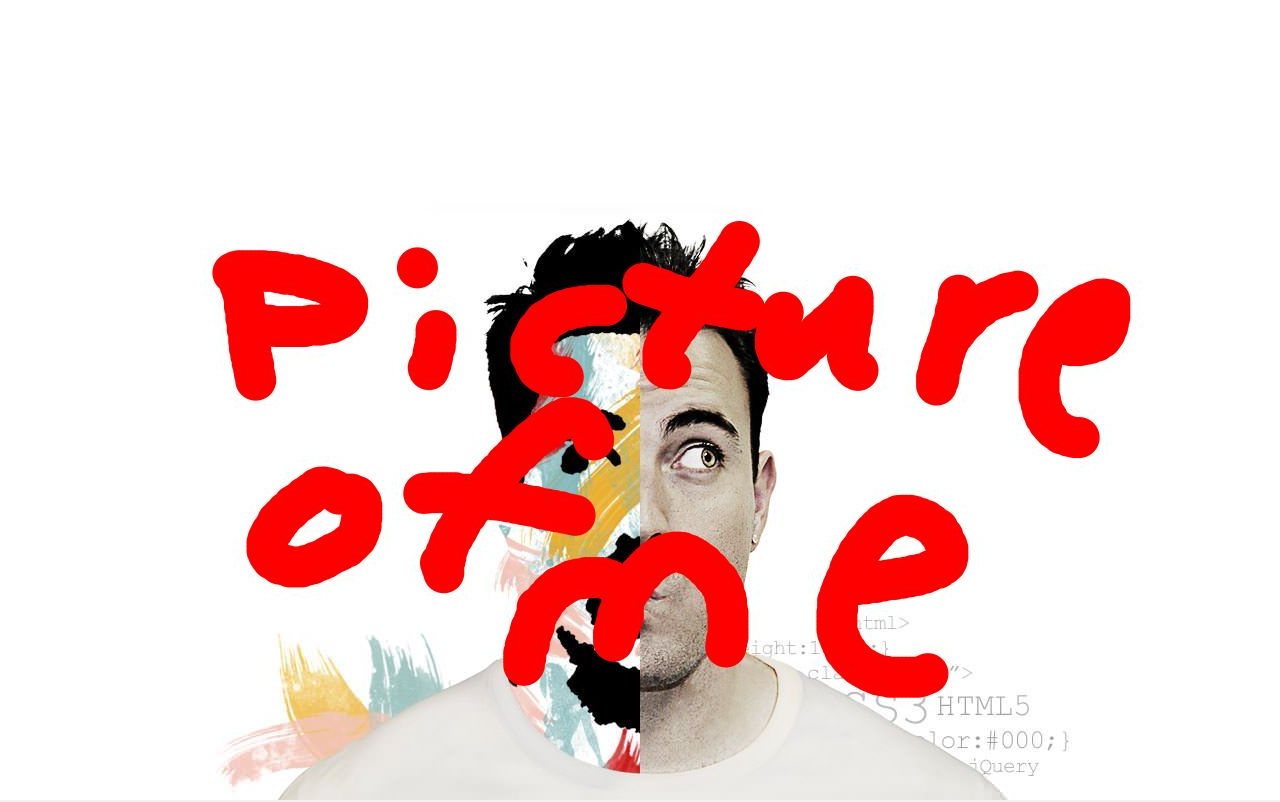
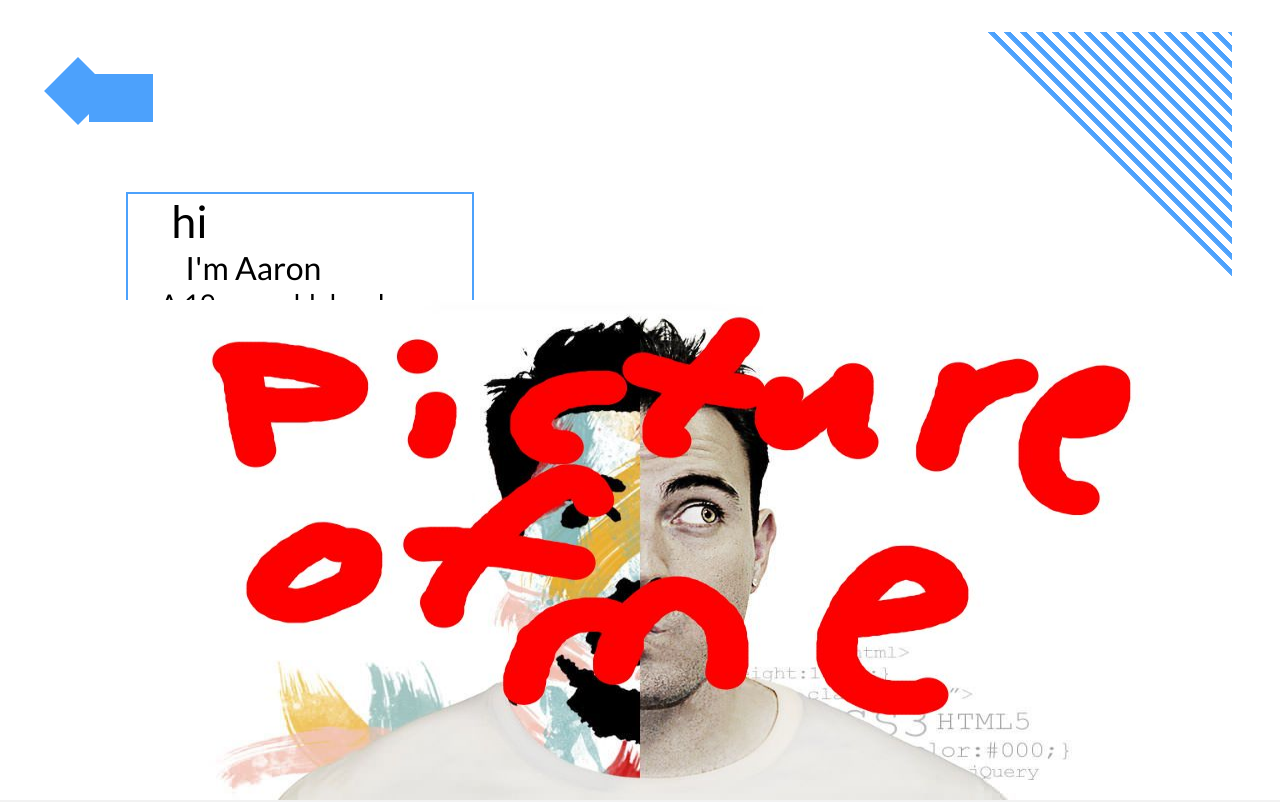
Before and after one commit to Hattorius/portfolio, a React (Vite) app: page / in a window 1280 px wide. Shown: the top 802 px of the page. Built offline with nearby package versions, Linux system fonts and the light colour scheme.

Commit message:
I don't know what I've done

```diff
--- a/src/components/Language.tsx
+++ b/src/components/Language.tsx
@@ -1,10 +1,9 @@
-import { IconProps } from "@iconify/react";
-import { ReactElement, useRef, useState } from "react";
+import { useRef, useState } from "react";
 import styled from "styled-components";
 
 const LanguageLable = styled.span`
     background: #e6e6e6;
-    padding: 2px 8px;
+    padding: 0px 8px;
     user-select: none;
 `;
 
--- a/src/components/VideoIndex.tsx
+++ b/src/components/VideoIndex.tsx
@@ -18,7 +18,7 @@ const Image = styled.img`
 export const VideoIndex = () => {
     return (
         <Wrapper>
-            <Image src={"/public/home.jpg"}/>
+            <Image src={"/public/home.jpg"} height="500" width="760"/>
         </Wrapper>
     );
 }
--- a/src/routes/index.tsx
+++ b/src/routes/index.tsx
@@ -3,7 +3,7 @@ import { VideoIndex } from "../components/VideoIndex";
 import { Icon } from '@iconify/react';
 import { Technologies } from "../components/Technologies";
 import { Language } from "../components/Language";
-import { useRef, useState } from "react";
+import { useEffect, useRef, useState } from "react";
 
 const Page = styled.div`
     width: 100vw;
@@ -56,9 +56,8 @@ const SubTitle = styled.h1`
 `;
 
 const WhatIDoHolder = styled.div`
-    width: 300px;
-    margin-left: auto;
-    margin-right: auto;
+    display: flex;
+    gap: 3rem;
     @media (max-width: 1000px) {
         display: none;
     }
@@ -186,22 +185,180 @@ const SpecialWrapper = styled(Wrapper)`
     transition: 500ms ease-out;
 `;
 
+const Content = styled.div`
+    padding-left: 2rem;
+    padding-right: 2rem;
+`;
+
+const Contact = styled.div`
+    display: flex;
+    flex-wrap: wrap;
+`;
+
+const ContactHalf = styled.div`
+    flex-grow: 1;
+`;
+
+const ContactTable = styled.table`
+    width: 100%;
+`;
+
+const ContactRow = styled.tr``;
+
+const ContactValue = styled.td`
+    padding-top: 1rem;
+    font-size: 1.2rem;
+`;
+
+const Link = styled.a`
+    color: #000;
+`;
+
+const CornerLinesHolder = styled.div`
+    position: absolute;
+    top: 2rem;
+    right: 3rem;
+    height: 300px;
+    width: 300px;
+    overflow: hidden;
+
+    @media (max-width: 1140px) {
+        display: none;
+    }
+`;
+
+const CornerLinesContent = styled.div`
+    width: 100%;
+    height: 100%;
+    position: relative;
+`;
+
+const CornerLine = styled.div`
+    transform: rotateY(0deg) rotate(45deg);
+    height: .3rem;
+    width: 500%;
+    background: linear-gradient(to right, #4ca1fc 50%, #f5b5f2 50%) left;
+    background-size: 200%;
+    position: absolute;
+    transition: 150ms;
+`;
+
+const Yline = styled.div`
+    position: absolute;
+    height: 100vh;
+    width: 1rem;
+    top: 0;
+    left: 10%;
+    background: #f2f2f2;
+
+    @media (max-width: 1530px) {
+        display: none;
+    }
+`;
+
+const DegDegreeBox = styled.div`
+    width: 3rem;
+    height: 3rem;
+    background: linear-gradient(to right, #4ca1fc 50%, #f5b5f2 50%) left;
+    background-size: 200%;
+    position: absolute;
+    transition: 150ms;
+    transform: rotateY(0deg) rotate(45deg);
+    transition: all .5s ease-in-out;
+
+    &:hover {
+        transform: rotate(315deg);
+    }
+
+    @media (max-width: 960px) {
+        display: none;
+    }
+`;
+
+const Box = styled.div`
+    width: 4rem;
+    height: 3rem;
+    background: linear-gradient(to right, #4ca1fc 50%, #f5b5f2 50%) left;
+    background-size: 200%;
+    position: absolute;
+    transition: all .5s ease-in-out;
+
+    &:hover {
+        width: 6rem;
+        height: 4rem;
+    }
+
+    @media (max-width: 700px) {
+        display: none;
+    }
+`;
+
+const SmallIntro = styled.div`
+    margin-left: 6%;
+    padding-left: 2rem;
+    width: max-content;
+    padding-right: 2rem;
+    padding-bottom: 10px;
+    transition: 450ms ease-in-out;
+
+    &:hover {
+        transform: rotateY(0deg) rotate(-30deg);
+    }
+`;
+
 export const Index = () => {
     const [active, setActive] = useState(false);
     const refStoriesNProjects = useRef(null);
+
+    useEffect(() => {
+        const elements = document.getElementsByClassName('moveme') as HTMLCollectionOf<HTMLElement>;
+        const interval = setInterval(() => {
+            for (var i = 0; i < elements.length; i++) {
+                const element = elements[i];
+                element.style.left = (Math.random() * 10 + (Math.random() < 0.5 ? 90 : 0)).toString() + '%';
+                element.style.top = (Math.random() * 10 + (Math.random() < 0.5 ? 90 : 0)).toString() + '%';
+            }
+        }, 3500);
+        return () => clearInterval(interval);
+    }, []);
 
     return (
         <>
             <Page>
                 <Wrapper>
-                    <Text style={{paddingLeft: '10%', fontSize: '2.8rem'}}>hi</Text>
-                    <Text style={{paddingLeft: '15%', fontSize: '2rem'}}>I'm Aaron</Text>
-                    <Text style={{paddingLeft: '6%', fontSize: '1.7rem'}}>A 19 year old developer</Text>
+                    <SmallIntro style={{border: active ? '2px solid #f5b5f2' : '2px solid #4ca1fc'}}>
+                        <Text style={{paddingLeft: '4%', fontSize: '2.8rem', width: 'max-content'}}>hi</Text>
+                        <Text style={{paddingLeft: '9%', fontSize: '2rem', width: 'max-content'}}>I'm Aaron</Text>
+                        <Text style={{fontSize: '1.7rem', width: 'max-content'}}>A 19 year old developer</Text>
+                    </SmallIntro>
                 </Wrapper>
                 <VideoIndex/>
+                <Yline/>
+                <DegDegreeBox className="moveme" style={{backgroundPosition: active ? 'right' : 'left', top: '30%', left: '20%'}}/>
+                <Box className="moveme" style={{backgroundPosition: active ? 'right' : 'left', top: '10%', left: '60%'}}/>
+                <CornerLinesHolder>
+                    <CornerLinesContent>
+                        <CornerLine style={{top: 0, right: '-47rem', backgroundPosition: active ? 'right' : 'left'}}/>
+                        <CornerLine style={{top: 0, right: '-46rem', backgroundPosition: active ? 'right' : 'left'}}/>
+                        <CornerLine style={{top: 0, right: '-45rem', backgroundPosition: active ? 'right' : 'left'}}/>
+                        <CornerLine style={{top: 0, right: '-44rem', backgroundPosition: active ? 'right' : 'left'}}/>
+                        <CornerLine style={{top: 0, right: '-43rem', backgroundPosition: active ? 'right' : 'left'}}/>
+                        <CornerLine style={{top: 0, right: '-42rem', backgroundPosition: active ? 'right' : 'left'}}/>
+                        <CornerLine style={{top: 0, right: '-41rem', backgroundPosition: active ? 'right' : 'left'}}/>
+                        <CornerLine style={{top: 0, right: '-40rem', backgroundPosition: active ? 'right' : 'left'}}/>
+                        <CornerLine style={{top: 0, right: '-39rem', backgroundPosition: active ? 'right' : 'left'}}/>
+                        <CornerLine style={{top: 0, right: '-38rem', backgroundPosition: active ? 'right' : 'left'}}/>
+                        <CornerLine style={{top: 0, right: '-37rem', backgroundPosition: active ? 'right' : 'left'}}/>
+                        <CornerLine style={{top: 0, right: '-36rem', backgroundPosition: active ? 'right' : 'left'}}/>
+                        <CornerLine style={{top: 0, right: '-35rem', backgroundPosition: active ? 'right' : 'left'}}/>
+                        <CornerLine style={{top: 0, right: '-34rem', backgroundPosition: active ? 'right' : 'left'}}/>
+                        <CornerLine style={{top: 0, right: '-33rem', backgroundPosition: active ? 'right' : 'left'}}/>
+                        <CornerLine style={{top: 0, right: '-32rem', backgroundPosition: active ? 'right' : 'left'}}/>
+                    </CornerLinesContent>
+                </CornerLinesHolder>
             </Page>
-            <Page style={{backgroundColor: '#f2f2f2'}}>
-                <Wrapper>
+            <SmallerPage style={{backgroundColor: '#f2f2f2'}}>
+                <Wrapper style={{marginBottom: '20vh'}}>
                     <FlexBox>
                         <div style={{width: '488px'}}>
                             <Title><span style={{color: '#d1d1d1'}}>#</span> Who I am</Title>
@@ -211,34 +368,36 @@ export const Index = () => {
                                 and would love to work with you!
                             </Text>
                         </div>
-                        <div style={{padding: '1rem', flexGrow: '1'}}>
+                        <div style={{padding: '1rem', flexGrow: '1'}}></div>
+                    </FlexBox>
                     <WhatIDoHolder>
                         <WhatIDo>
                             <Icon icon="mdi:school-outline" width="86" height="86" />
                             <div style={{flexGrow: '1', paddingLeft: '1rem'}}>
+                                <EvenBiggerText style={{marginTop: '10px'}}>I code</EvenBiggerText>
                                 <BiggerText>At school</BiggerText>
-                                        <EvenBiggerText style={{marginTop: '10px'}}>I code</EvenBiggerText>
                             </div>
                         </WhatIDo>
                         <WhatIDo>
                             <Icon icon="mdi:home-outline" width="86" height="86" />
                             <div style={{flexGrow: '1', paddingLeft: '1rem'}}>
+                                <EvenBiggerText style={{marginTop: '10px'}}>I code</EvenBiggerText>
                                 <BiggerText>At home</BiggerText>
-                                        <EvenBiggerText style={{marginTop: '10px'}}>I code</EvenBiggerText>
                             </div>
                         </WhatIDo>
                         <WhatIDo>
                             <Icon icon="mdi:weather-night" width="86" height="86" />
                             <div style={{flexGrow: '1', paddingLeft: '1rem'}}>
+                                <EvenBiggerText style={{marginTop: '10px'}}>I code</EvenBiggerText>
                                 <BiggerText>At night</BiggerText>
-                                        <EvenBiggerText style={{marginTop: '10px'}}>I code</EvenBiggerText>
                             </div>
                         </WhatIDo>
                     </WhatIDoHolder>
-                        </div>
-                    </FlexBox>
                 </Wrapper>
-            </Page>
+                <Yline style={{background: 'white'}}/>
+                <DegDegreeBox className="moveme" style={{backgroundPosition: active ? 'right' : 'left', top: '60%', left: '47%'}}/>
+                <Box className="moveme" style={{backgroundPosition: active ? 'right' : 'left', top: '80%', left: '10%'}}/>
+            </SmallerPage>
             <BiggerPage>
                 <Wrapper>
                     <Title><span style={{color: '#d1d1d1'}}>#</span> What I work with</Title>
@@ -313,6 +472,9 @@ export const Index = () => {
                         <Language lang="solidity" url="https://en.wikipedia.org/wiki/Solidity" desc="An OOP programming language for implementing smart contracts on ethereum based networks"/>.
                     </LanguagesWrapper>
                 </Wrapper>
+                <Yline/>
+                <DegDegreeBox className="moveme" style={{backgroundPosition: active ? 'right' : 'left', top: '40%', left: '94%'}}/>
+                <Box className="moveme" style={{backgroundPosition: active ? 'right' : 'left', top: '30%', left: '90%'}}/>
             </BiggerPage>
             <SpecialPage style={active ? {backgroundPosition: 'right'} : {}}>
                 <SpecialWrapper ref={refStoriesNProjects} style={{backgroundPosition: active ? 'right' : 'left', position: 'relative', overflowX: 'hidden'}}>
@@ -375,8 +537,46 @@ export const Index = () => {
                         </OverlayButtonHolder>
                     </Overlay>
                 </SpecialWrapper>
+                <Yline style={{background: 'white'}}/>
+                <DegDegreeBox className="moveme" style={{background: 'white', top: '30%', left: '90%'}}/>
+                <Box className="moveme" style={{background: 'white', top: '30%', left: '70%'}}/>
             </SpecialPage>
-
+            <Page>
+                <Wrapper>
+                    <Title><span style={{color: '#d1d1d1'}}>#</span> Contact me</Title>
+                    <Content>
+                        <Contact>
+                            <ContactHalf>
+                                <ContactTable>
+                                    <ContactRow>
+                                        <ContactValue>Name</ContactValue>
+                                        <ContactValue>Aaron Jonk</ContactValue>
+                                    </ContactRow>
+                                    <ContactRow>
+                                        <ContactValue>Phone number</ContactValue>
+                                        <ContactValue>+31 681 413 874</ContactValue>
+                                    </ContactRow>
+                                    <ContactRow>
+                                        <ContactValue>Email</ContactValue>
+                                        <ContactValue>aaron@jonk.name</ContactValue>
+                                    </ContactRow>
+                                    <ContactRow>
+                                        <ContactValue>Twitter</ContactValue>
+                                        <ContactValue><Link href="https://twitter.com/HattyKrabby" target="_blank">@HattyKrabby</Link></ContactValue>
+                                    </ContactRow>
+                                    <ContactRow>
+                                        <ContactValue>Linkedin</ContactValue>
+                                        <ContactValue><Link href="https://www.linkedin.com/in/aaron-jonk-5a3054193/" target="_blank">Aaron Jonk</Link></ContactValue>
+                                    </ContactRow>
+                                </ContactTable>
+                            </ContactHalf>
+                            <ContactHalf>
+                                Thank you image
+                            </ContactHalf>
+                        </Contact>
+                    </Content>
+                </Wrapper>
+            </Page>
         </>
     );
 }
```
Lines whose indentation alone changed are shown as unchanged.
